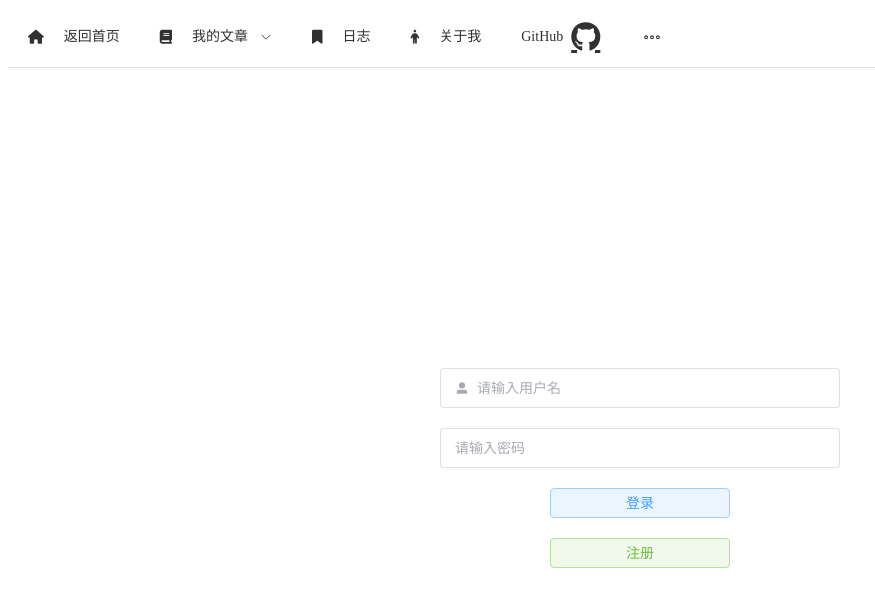
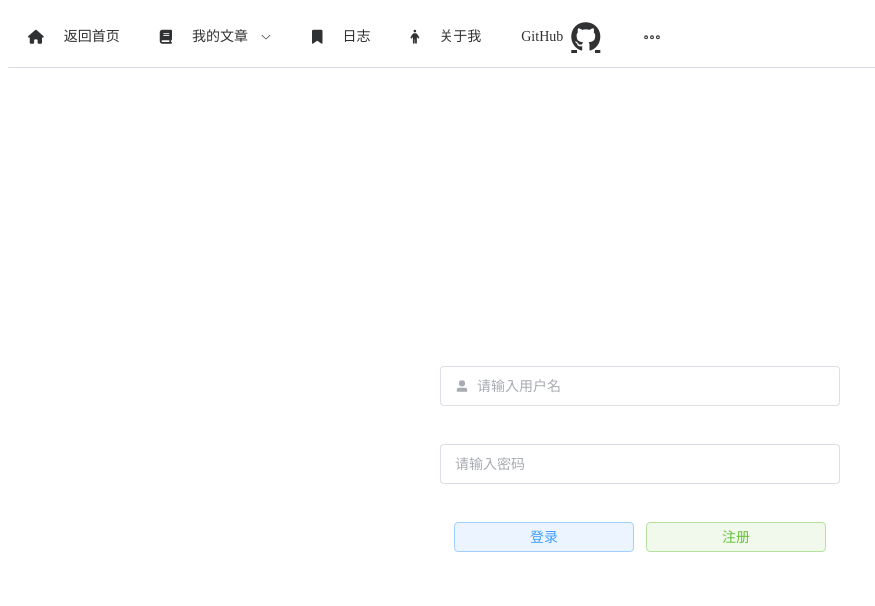
Before and after one commit to yitaoxianyu/my-blog, a Vue app: page /login in a window 1280 px wide. Shown: the top 606 px of the page, without its empty margins (0-875 px from the left). Built offline with nearby package versions, Linux system fonts and the light colour scheme.

Commit message:
build(Login.vue):更完整的登录逻辑和提示

```diff
--- a/package.json
+++ b/package.json
@@ -14,6 +14,7 @@
     "element-plus": "^2.8.6",
     "font-awesome": "^4.7.0",
     "marked": "^14.1.3",
+    "pinia": "^2.2.4",
     "vue": "^3.5.10",
     "vue-router": "^4.4.5"
   },
--- a/src/components/Login.vue
+++ b/src/components/Login.vue
@@ -1,50 +1,68 @@
 <template>
-  <div class="login-container"> <!-- 使用 Flexbox 容器 -->
-    <el-row justify="center" align="middle" style="height: 100vh;"> <!-- 让行高为视口高度 -->
-      <div class="button-container">
+  <div class="login-container">
+    <el-row justify="center" align="middle" style="height: 100vh;">
+      <el-form ref="ruleFormRef" :model="ruleForm" label-width="0" class="button-container">
         <el-col>
-          <el-input
-              v-model="userName"
+          <el-form-item prop="userName">
+            <el-input
+              v-model="ruleForm.username"
               class="input-field"
               placeholder="请输入用户名"
               :prefix-icon="UserFilled"
               size="large"
-          />
+            />
+          </el-form-item>
         </el-col>
         <el-col>
-          <el-input
-              v-model="password"
+          <el-form-item prop="password">
+            <el-input
+              v-model="ruleForm.password"
               class="input-field"
               type="password"
               placeholder="请输入密码"
               show-password
               size="large"
-          />
+              pattern="^[^\u4e00-\u9fa5]*$"
+              title="密码不能包含汉字"
+            />
+          </el-form-item>
         </el-col>
-        <el-button type="primary" @click="handleLogin" style="width: 180px; height: 30px; margin-bottom: 10px;" plain>登录</el-button>
-        <el-button type="success"  @click="navigateToRegister" style="width: 180px; height: 30px; margin-left: 0; margin-top: 10px;" plain>注册</el-button>
-      </div>
+        <el-form-item>
+          <el-button type="primary" @click="handleLogin(ruleFormRef)" style="width: 180px; height: 30px;" plain>登录</el-button>
+          <el-button type="success" @click="navigateToRegister()" style="width: 180px; height: 30px;" plain>注册</el-button>
+        </el-form-item>
+      </el-form>
     </el-row>
   </div>
 </template>
 
+<!-- 用户名和密码缺少限制功能 -->
+
 <script lang="ts" setup>
-import { ref, withDirectives } from 'vue';
+import { reactive, ref, withDirectives } from 'vue';
 import axios , {AxiosError} from 'axios';
 import {UserFilled} from '@element-plus/icons-vue';
 import { useRouter } from 'vue-router';
 import { url } from '@/constants/url';
+import { FormInstance , ElMessage } from 'element-plus';
+
 
 const router = useRouter()
-const userName = ref('');
-const password = ref('');
+const ruleFormRef = ref<FormInstance>();
 
-async function handleLogin(): Promise<void> {
+const ruleForm = reactive({
+  username: '',
+  password: '',
+})
+
+async function handleLogin(formEI : FormInstance | undefined): Promise<void> {
+  if(!formEI) return ;
+  //这里应该先进行校验
   try {
     const response = await axios.post('/notify/login',
       {
-        username: userName.value,
-        password: password.value,
+        username: ruleForm.username,
+        password: ruleForm.password,
       },
       {
         withCredentials: true, // 确保携带凭证
@@ -52,22 +70,33 @@ async function handleLogin(): Promise<void> {
       }
     );
 
-    const data = response.data; // 获取返回的数据
+    const data = response.data
+    const status = response.data.code; // 获取返回的数据
+    if(status){
+      ElMessage({
+          message : "登录成功",
+          type : "success",
+        })
+    }
+    else{
+      const message = response.data.msg;
+      ElMessage({
+        message:message,
+        type:"error",
+      })
+    }
     console.log('返回的数据:', data);
-  } catch (error) { // 不设置 error 的类型
+    //todo:这里将返回的token，设置到Sessionstorage
+  } catch (error : any) { // 不设置 error 的类型
     // 检查是否是 AxiosError
     if (axios.isAxiosError(error)) {
-      if (error.code === 'ECONNABORTED') {
-        console.error('请求超时:', error.message);
-      } else {
-        console.error('请求失败:', error.message);
-      }
-    } else {
-      console.error('发生错误:', error); // 处理其他类型的错误
+        ElMessage({
+          message:'服务器异常',
+          type:'info',
+        })
     }
+    else console.log('未知错误')
   }
-  userName.value = ''
-  password.value = ''
 }
 
 function navigateToRegister(){
--- a/src/components/Register.vue
+++ b/src/components/Register.vue
@@ -14,7 +14,8 @@
             <el-input v-model="ruleForm.username" />
           </el-form-item>
           <el-form-item label="密码" prop="password">
-            <el-input v-model="ruleForm.password" type="text" autocomplete="off" style="width: 400px;" show-password/>
+            <el-input v-model="ruleForm.password" type="text" autocomplete="off" style="width: 400px;" show-password
+            pattern="^[^\u4e00-\u9fa5]*$" title="密码不能包含汉字"/>
           </el-form-item>
           <el-form-item label="确认密码" prop="checkPassword">
             <el-input
@@ -113,7 +114,9 @@
       {validator:validateEmail,trigger:'blur'},
       {type:'email',message:'邮箱格式不正确',trigger:'blur'}
     ],
-    captcha:[{len:6,message:'验证码格式不正确',trigger:'blur'}]
+    captcha:[{len:6,message:'验证码格式不正确',trigger:'blur'},
+      {required:true,message:'请输入验证码',trigger:'blur'}
+    ]
   })
 
   const submitForm = (formEl: FormInstance | undefined) => {
@@ -140,7 +143,14 @@
             })//消息提示
             console.log("返回的数据:",data)
         }catch(e : any){
-            console.log('错误信息:',e.message)
+          ElMessage({
+                message: '注册失败！',
+                type: 'error',
+            })//消息提示
+            if(e.response){
+              console.log("服务器错误:",e.response.data.msg)
+            }
+            else console.log("错误信息:",e.message)
         }
         finally{
           formEl.resetFields()
@@ -171,7 +181,10 @@
     const data = response.data
     console.log('返回的数据:',data)
     }catch(e : any){
-      console.log('错误信息:',e.message)
+      if(e.response){
+        console.log("服务器错误:",e.response.data.msg)
+      }
+      else console.log('错误信息:',e.message)
     }
 
   }
--- a/src/constants/url.ts
+++ b/src/constants/url.ts
@@ -1,10 +1,15 @@
 export const url = {
     home : "/home",
+
     passageBytime : "/timeline",
     passageBytype : "/category",
     passageBytag : "/tag",
     log : "/log",
+
     reg : "/register",
     abountMe : "/me",
     login : "/login",
+
+    user:"user",
+    admin:"admin",
 }
--- a/src/main.ts
+++ b/src/main.ts
@@ -4,9 +4,12 @@ import '@fortawesome/fontawesome-free/css/all.css';
 import App from './App.vue'
 import ElementPlue from 'element-plus'
 import router from './router'
-
+import { createPinia } from 'pinia';
 
 const app = createApp(App);
+const pinia = createPinia();
+
 app.use(ElementPlue);
 app.use(router);
+app.use(pinia);
 app.mount('#app');
--- a/src/router.ts
+++ b/src/router.ts
@@ -3,18 +3,28 @@ import {createRouter, createWebHistory, routerKey} from 'vue-router'
 const routes = [
     {
         path:'/',
-        name:'Home',
+        name:'home',
         component: () => import('@/components/Home.vue'),
     },
     {
         path:'/login',
-        name:"Login",
+        name:"login",
         component:() => import('@/components/Login.vue'),
     },
     {
         path:'/register',
-        name:"Register",
+        name:'register',
         component:() => import('@/components/Register.vue')
+    },
+    {
+        path:'/user',
+        name:'user',
+        component:() => import('@/components/dashboard/UserDashBoard.vue')
+    },
+    {
+        path:'/admin',
+        name:'name',
+        comopnent : () => import('@/components/dashboard/UserDashBoard.vue')
     }
 ]
 
```
Also changed, not shown: src/stores/User.ts (added, +12 -0 lines), src/components/dashboard/AdminDashboard.vue (added), src/components/dashboard/UserDashBoard.vue (added), 1 other file (tests, documents, lock files or other folders).
